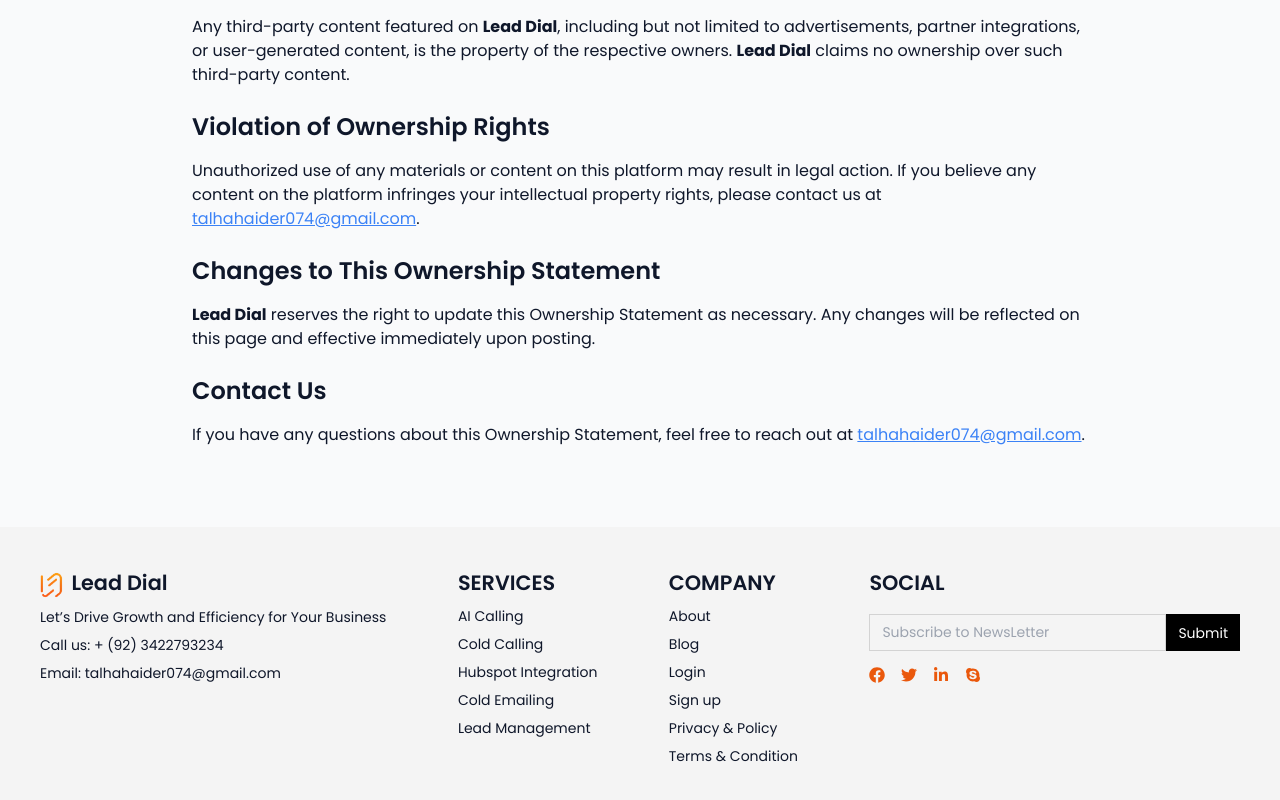
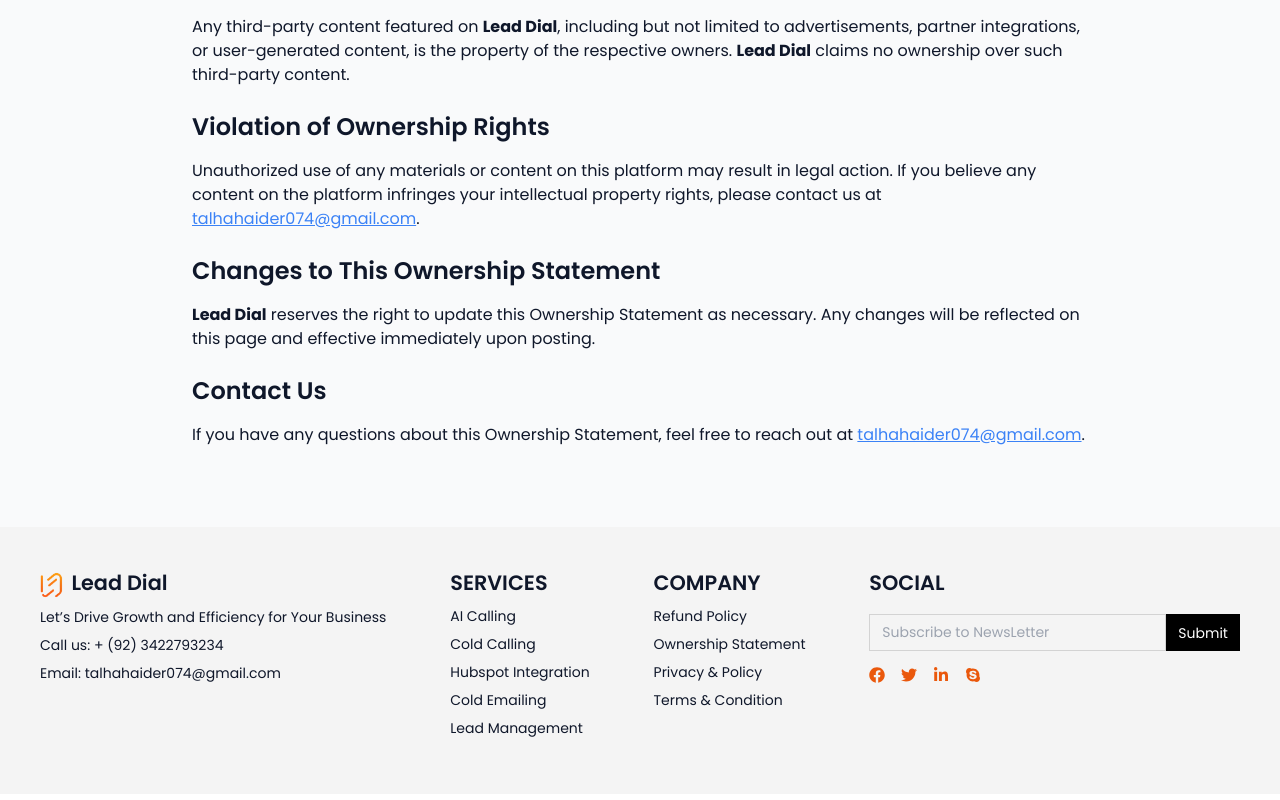
Before and after one commit to talha2224/dial-smart, a React (Vite) app: page /ownership in a window 1280 px wide. Shown: the part 757-1557 px from the top of the page. Built offline with nearby package versions, Linux system fonts and the light colour scheme.

Commit message:
SEO tags added and loader added

```diff
--- a/index.html
+++ b/index.html
@@ -10,7 +10,9 @@
   <link
     href="https://fonts.googleapis.com/css2?family=Poppins:ital,wght@0,100;0,200;0,300;0,400;0,500;0,600;0,700;0,800;0,900;1,100;1,200;1,300;1,400;1,500;1,600;1,700;1,800;1,900&display=swap"
     rel="stylesheet">
-  <title>Lead Dial</title>
+  <title>Lead-Dial - AI-powered Sales & Customer Support</title>
+  <meta name="description" content="Lead-Dial is an AI-driven platform for sales and customer support. Organize your business, make automated calls, and track performance insights. Boost your team's productivity with AI-powered tools.">
+  <meta name="author" content="Lead-Dial" />
 </head>
 
 <body>
--- a/package.json
+++ b/package.json
@@ -23,6 +23,7 @@
     "react-dom": "^18.3.1",
     "react-form-stepper": "^2.0.3",
     "react-h5-audio-player": "^3.9.3",
+    "react-helmet": "^6.1.0",
     "react-hot-toast": "^2.4.1",
     "react-icons": "^5.3.0",
     "react-router-dom": "^6.28.0"
--- a/src/App.jsx
+++ b/src/App.jsx
@@ -2,6 +2,7 @@
 import { BrowserRouter, Route, Routes } from 'react-router-dom';
 import { Suspense, lazy } from 'react';
 import { Toaster } from 'react-hot-toast';
+import LoaderGif from './assets/loader.gif'
 const LandingPage = lazy(() => import('./pages/LandingPage'));
 const PolicyPage = lazy(() => import('./pages/PolicyPage'));
 const Terms = lazy(() => import('./pages/TermsPage'));
@@ -26,7 +27,7 @@
     <>
       <Toaster />
       <BrowserRouter>
-        <Suspense fallback={<div>Loading...</div>}>
+        <Suspense fallback={<div className='flex justify-center items-center w-screen h-screen'><img src={LoaderGif} alt="" className='h-[6rem]' /></div>}>
           <Routes>
             <Route path='/' element={<LandingPage />} />
             <Route path='/privacy' element={<PolicyPage />} />
--- a/src/components/landingpage/Footer.jsx
+++ b/src/components/landingpage/Footer.jsx
@@ -31,10 +31,8 @@
 
                 <div className='mb-4'>
                     <h1 className='text-[1.3rem] font-semibold'>COMPANY</h1>
-                    <p className='mt-2 text-sm cursor-pointer'>About</p>
-                    <p className='mt-2 text-sm cursor-pointer'>Blog</p>
-                    <p className='mt-2 text-sm cursor-pointer'>Login</p>
-                    <p className='mt-2 text-sm cursor-pointer'>Sign up</p>
+                    <Link to={"/refund"}><p className='mt-2 text-sm cursor-pointer'>Refund Policy</p></Link>
+                    <Link to={"/ownership"}><p className='mt-2 text-sm cursor-pointer'>Ownership Statement</p></Link>
                     <Link to={"/privacy"}><p className='mt-2 text-sm cursor-pointer'>Privacy & Policy</p></Link>
                     <Link to={"/terms"}><p className='mt-2 text-sm cursor-pointer'>Terms & Condition</p></Link>
 
--- a/src/config.js
+++ b/src/config.js
@@ -8,7 +8,5 @@
     baseUrl:"/api/v1",
     socketUrl:"https://sea-lion-app-54dwv.ondigitalocean.app"
 }
-// "start": "set PORT=3001 && craco start",
 
-
-export default devConfig
+export default productionConfig
--- a/src/pages/Auth/LoginPage.jsx
+++ b/src/pages/Auth/LoginPage.jsx
@@ -5,6 +5,7 @@
 import toast from 'react-hot-toast'
 import axios from 'axios'
 import config from '../../config'
+import { Helmet } from 'react-helmet'
 let inputStyle = "px-3 min-w-[22rem] max-w-[22rem] h-[3rem] border border-[#DCDADB] bg-transparent outline-none block rounded-md"
 
 const LoginPage = () => {
@@ -48,6 +49,11 @@
   return (
 
     <div className='w-screen flex justify-between items-center md:flex-row flex-col h-[100vh]'>
+      <Helmet>
+        <title>Lead Dial - Login</title>
+        <meta name="description" content="Access your Lead Dial account to manage AI-based solutions for sales, lead generation, and customer support. Secure login for personalized experience."/>
+      </Helmet>
+
 
       {/* LOGO  */}
       <Link to={"/"} className='flex items-center gap-x-5 md:fixed top-2 left-3 w-[100%] px-3'>
@@ -58,7 +64,7 @@
 
       {/* IMAGE  */}
       <div className='hidden  bg-[#F8F5FF] h-[100vh] sm:flex justify-center items-center'>
-        <img src={LoginBg} alt="" className='h-[30rem] bg-contain' />
+        <img src={LoginBg} alt="" className='h-[30rem] bg-contain' loading='lazy'/>
       </div>
 
       {/* RIGHT FORM  */}
--- a/src/pages/Auth/RegisterPage.jsx
+++ b/src/pages/Auth/RegisterPage.jsx
@@ -5,6 +5,7 @@
 import config from '../../config'
 import toast from 'react-hot-toast'
 import axios from 'axios'
+import { Helmet } from 'react-helmet'
 
 const RegisterPage = () => {
   let inputStyle = "px-3 min-w-[22rem] max-w-[22rem] h-[3rem] border border-[#DCDADB] bg-transparent outline-none block rounded-md text-black"
@@ -45,6 +46,11 @@
 
   return (
     <div className='w-screen h-screen flex justify-between items-center md:flex-row flex-col'>
+
+      <Helmet>
+        <title>Lead Dial - Register</title>
+        <meta name="description" content="Create your Lead Dial account to start using our AI-based solutions for sales, lead generation, and customer support. Easy registration for seamless onboarding."/>
+      </Helmet>
 
       {/* LOGO  */}
       <Link to={"/"} className='flex items-center gap-x-5 md:fixed top-2 left-3 w-[100%] px-3'>
--- a/src/pages/LandingPage.jsx
+++ b/src/pages/LandingPage.jsx
@@ -27,7 +27,7 @@
         </Suspense>
       </div>
 
-      <Suspense fallback={<div>Loading Footer...</div>}>
+      <Suspense fallback={<div></div>}>
         <Footer />
       </Suspense>
     </>
--- a/src/pages/OwnershipStatementPage.jsx
+++ b/src/pages/OwnershipStatementPage.jsx
@@ -1,10 +1,18 @@
 import React from 'react';
 import Navbar from '../components/landingpage/Navbar';
 import Footer from '../components/landingpage/Footer';
+import { Helmet } from 'react-helmet';
 
 const OwnershipStatementPage = () => {
     return (
         <>
+
+            <Helmet>
+                <title>Lead Dial - Ownership Statement</title>
+                <meta name="description" content="Understand the ownership rights of Lead Dial, including intellectual property, trademarks, and copyrights for our AI-based solutions and services."/>
+            </Helmet>
+
+
             <div className="px-4 sm:px-12">
                 <Navbar />
             </div>
--- a/src/pages/PolicyPage.jsx
+++ b/src/pages/PolicyPage.jsx
@@ -1,10 +1,16 @@
 import React from 'react';
 import Navbar from '../components/landingpage/Navbar';
 import Footer from '../components/landingpage/Footer';
+import { Helmet } from 'react-helmet';
 
 const Policy = () => {
     return (
         <>
+
+            <Helmet>
+                <title>Lead Dial - Privacy Policy</title>
+                <meta name="description" content="Read Lead Dial's privacy policy to understand how we collect, use, and safeguard your personal and business data while providing AI-based solutions for sales and customer support."/>
+            </Helmet>
             <div className='px-4 sm:px-12'>
                 <Navbar />
             </div>
--- a/src/pages/RefundPolicyPage.jsx
+++ b/src/pages/RefundPolicyPage.jsx
@@ -1,10 +1,17 @@
 import React from 'react';
 import Navbar from '../components/landingpage/Navbar';
 import Footer from '../components/landingpage/Footer';
+import { Helmet } from 'react-helmet';
 
 const RefundPolicyPage = () => {
     return (
         <>
+
+            <Helmet>
+                <title>Lead Dial - Refund Policy</title>
+                <meta name="description" content="Learn about Lead Dial's refund policy, including eligibility criteria, refund process, and terms for AI-based solutions and services."/>
+            </Helmet>
+
             <div className="px-4 sm:px-12">
                 <Navbar />
             </div>
--- a/src/pages/TermsPage.jsx
+++ b/src/pages/TermsPage.jsx
@@ -1,10 +1,16 @@
 import React from 'react';
 import Navbar from '../components/landingpage/Navbar';
 import Footer from '../components/landingpage/Footer';
+import { Helmet } from 'react-helmet';
 
 const Terms = () => {
     return (
         <>
+
+            <Helmet>
+                <title>Lead Dial - Terms and Conditions</title>
+                <meta name="description" content="Explore Lead Dial's terms and conditions to understand the rules and guidelines for using our AI-based solutions for sales, lead generation, and customer support."/>
+            </Helmet>
             {/* Navbar Section */}
             <div className='px-4 sm:px-12'>
                 <Navbar />
```
Also changed, not shown: src/assets/loader.gif (added), 1 other file (tests, documents, lock files or other folders).
